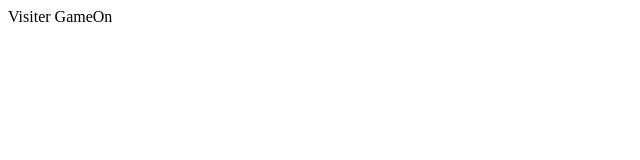
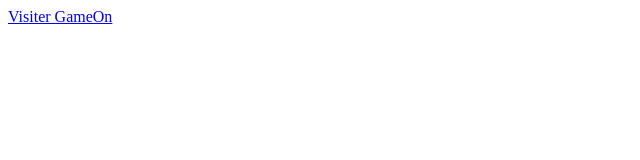
Before and after one commit to nosfairal/ProjetOC-4-GameOn-2021, a plain HTML site: page index.html in a window 1280 px wide. Shown: the whole page, without its empty margins (0-640 px from the left). Drawn offline with Linux system fonts and the light colour scheme.

Commit message:
Update index.html

```diff
--- a/index.html
+++ b/index.html
@@ -7,6 +7,6 @@
     <title>Projet OC 4 - GameOn</title>
 </head>
 <body>
-    <a src="./GameOn-website-FR/starterOnly/index.html">Visiter GameOn</a>
+    <a href="./GameOn-website-FR/starterOnly/index.html">Visiter GameOn</a>
 </body>
 </html>
```
